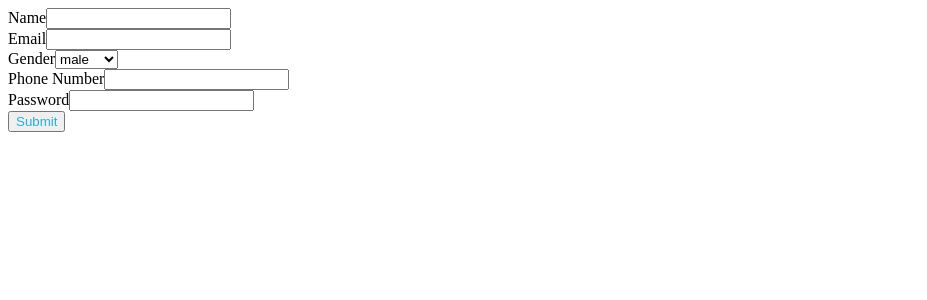
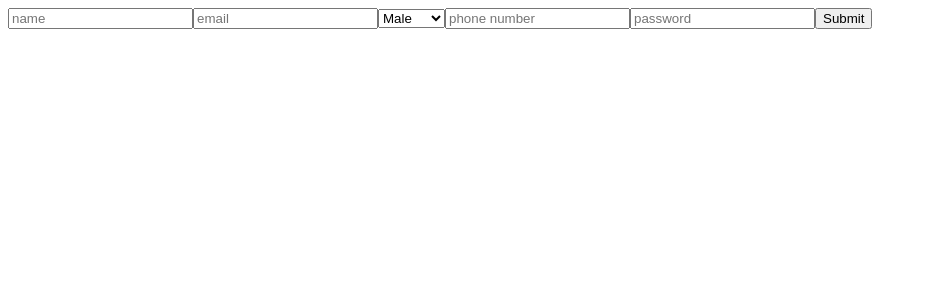
Before and after one commit to RiteshBharvey/Signup-Form---Rendering-Lists-Conditional-content-Outputting-Conditional-Cont---e24ksudtzq29, a React app: page / in a window 1280 px wide. Shown: the top 300 px of the page, without its empty margins (0-927 px from the left). Built offline with nearby package versions, Linux system fonts and the light colour scheme.

Commit message:
Update App.js

```diff
--- a/src/components/App.js
+++ b/src/components/App.js
@@ -1,139 +1,203 @@
-import React, {Component, useState} from "react";
-import '../styles/App.css';
+import React, {useState} from 'react';
 
-const App = () => {
-  const [formIsValid, setFormIsvalid] = useState(false);
-  const [errorMessage, setErrorMessage] = useState("");
-  const [username,setUsername]=useState("");
-  const [inputData, setInputData] = useState({
-    name: "",
-    email: "",
-    gender: "male",
-    phoneNumber: "",
-    password: ""
-  });
+import '../styles/App.css'
 
-  const changeHandler = (e) => {
-    if (e.target.id === "userName") {
-      setInputData((prevInput) => {
-        return { ...prevInput, name: e.target.value };
-      });
-    } else if (e.target.id === "userEmail") {
-      setInputData((prevInput) => {
-        return { ...prevInput, email: e.target.value };
-      });
-    } else if (e.target.id === "userGender") {
-//       console.log(e.target.value);
-      setInputData((prevInput) => {
-        return { ...prevInput, gender: e.target.value };
-      });
-    } else if (e.target.id === "userPhoneNumber") {
-      setInputData((prevInput) => {
-        return { ...prevInput, phoneNumber: e.target.value };
-      });
-    } else if (e.target.id === "userPassword") {
-      setInputData((prevInput) => {
-        return { ...prevInput, password: e.target.value };
-      });
-    }
-    setFormIsvalid(false);
-    setErrorMessage("");
-  };
 
-  const formSubmitHandler = (e) => {
-    e.preventDefault();
-    if (
-      inputData.name.trim() === "" ||
-      inputData.email.trim() === "" ||
-      inputData.phoneNumber.trim() === "" ||
-      inputData.password.trim() === ""
-      ) {
-        setErrorMessage("All fields are mandatory");
-        return;
-      }
-      if (!inputData.name.trim().match(/^[0-9a-zA-Z ]+$/)) {
-        setErrorMessage("Name is not alphanumeric");
-        return;
-      }
-      if (!inputData.email.trim().includes("@")) {
-      setErrorMessage("Email must contain @");
-      return;
-    }
-    if (!inputData.phoneNumber.trim().match(/^[0-9]+$/)) {
-      setErrorMessage("Phone Number must contain only numbers");
-      return;
-    }
-    if (inputData.password.trim().length < 6) {
-      setErrorMessage("Password must contain atleast 6 letters");
-      return;
-    }
-//     console.log(e.target);
-    setFormIsvalid(true);
-    setUsername(inputData.name);
-    setInputData({
-      name: "",
-      email: "",
-      gender: "male",
-      phoneNumber: "",
-      password: ""
-    });
-  };
-  return (
-    <div id="main">
-      <form onSubmit={formSubmitHandler}>
-        <label htmlFor="userName">Name</label>
-        <input
-          id="userName"
-          data-testid="name"
-          type="text"
-          value={inputData.name}
-          onChange={changeHandler}
-        />
-        <br />
-        <label htmlFor="userEmail">Email</label>
-        <input
-          id="userEmail"
-          data-testid="email"
-          // type="email"
-          value={inputData.email}
-          onChange={changeHandler}
-        />
-        <br />
-        <label htmlFor="userGender">Gender</label>
-        <select
-          id="userGender"
-          data-testid="gender"
-          value={inputData.gender}
-          onChange={changeHandler}
-        >
-          <option value="male">male</option>
-          <option value="female">female</option>
-          <option value="other">other</option>
-        </select>
-        <br />
-        <label htmlFor="userPhoneNumber">Phone Number</label>
-        <input
-          id="userPhoneNumber"
-          data-testid="phoneNumber"
-          // type="number"
-          value={inputData.phoneNumber}
-          onChange={changeHandler}
-        />
-        <br />
-        <label htmlFor="userPassword">Password</label>
-        <input
-          id="userPassword"
-          data-testid="password"
-          type="password"
-          value={inputData.password}
-          onChange={changeHandler}
-        />
-        <br />
-        <button data-testid="submit">Submit</button>
-      </form>
-      {formIsValid ? <h1>Hello {username}</h1> : <p>{errorMessage}</p>}
-    </div>
-  );
-};
+
+function App() {
+
+ const [name, setName] = useState('');
+
+ const [email, setEmail] = useState('');
+
+ const [gender, setGender] = useState('male');
+
+ const [phoneNumber, setPhoneNumber] = useState('');
+
+ const [password, setPassword] = useState('');
+
+ const [userName, setUserName] = useState('');
+
+ const [nameError, setNameError] = useState('');
+
+ const [emailError, setEmailError] = useState('');
+
+ const [phoneNumberError, setPhoneNumberError] = useState('');
+
+ const [passwordError, setPasswordError] = useState('');
+
+ const [emptyError, setEmptyError] = useState('');
+
+ const [genderError, setGenderError] = useState('');
+
+
+
+ const resetErrorDefault = () =>{
+
+     setNameError('');
+
+     setPhoneNumberError('');
+
+     setPasswordError('');
+
+     setEmailError('');
+
+     setEmptyError('');
+
+     setGenderError('');
+
+ }
+
+ const validate = () => {
+
+   if(name === '' || email === '' || gender === '' || phoneNumber === '' || password === ''){
+
+     setEmptyError('All fields are mandatory');
+
+     setUserName('');
+
+     return false;
+
+   }
+
+   if(!name.match(/^[A-Za-z0-9- ]+$/)) {
+
+     setNameError('Name is not alphanumeric');
+
+     setUserName('');
+
+     return false;
+
+ }
+
+   if(!email.includes('@')){
+
+     setEmailError('email must contain @');
+
+     setUserName('');
+
+     return false;
+
+   }
+
+   if (!gender.match(/male|female|others/i)) {
+
+     setGenderError('Please identify as male, female or others');
+
+     setUserName('');
+
+     return false;
+
+   }
+
+   if(!phoneNumber.match(/^[0-9]+$/)){
+
+     setPhoneNumberError('Phone Number must contain only numbers');
+
+     setUserName('');
+
+     return false;
+
+   }
+
+   if(password.length < 6){
+
+     setPasswordError('Password must contain atleast 6 letters');
+
+     setUserName('');
+
+     return false;
+
+   }
+
+   return true;
+
+ }
+
+ const handleSubmit = (e) => {
+
+   e.preventDefault();
+
+   resetErrorDefault();
+
+   const isValid = validate();
+
+   if(isValid) {
+
+     setName('');
+
+     setEmail('');
+
+     setGender('');
+
+     setPhoneNumber('');
+
+     setPassword('');
+
+     resetErrorDefault();
+
+     // console.log(name, email, gender, phoneNumber, password);
+
+     setUserName(email.substr(0, email.indexOf('@')));
+
+   }
+
+ }
+
+
+
+ return (
+
+   <div className="App">
+
+       <form onSubmit={handleSubmit}>
+
+         <input data-testid='name' type='text' placeholder='name' value={name} onChange={(e) => setName(e.target.value)}></input>
+
+         <span>{nameError}</span>
+
+         <input data-testid='email' type='text' placeholder='email' value={email} onChange={(e) => setEmail(e.target.value)}></input>
+
+         <span>{emailError}</span>
+
+         <select data-testid='gender' name="gender" value={gender} onChange={(e) => setGender(e.target.value)}>
+
+           <option value="male">Male</option>
+
+           <option value="female">Female</option>
+
+           <option value="other">Other</option>
+
+         </select>
+
+         <span>{genderError}</span>
+
+         <input data-testid='phoneNumber' type='text' placeholder='phone number' value={phoneNumber} onChange={(e) => setPhoneNumber(e.target.value)}></input>
+
+         <span>{phoneNumberError}</span>
+
+         <input data-testid='password' type='password' placeholder='password' value={password} onChange={(e) => setPassword(e.target.value)}></input>
+
+         <span>{passwordError}</span>
+
+         <span>{emptyError}</span>
+
+         <input type="submit" data-testid='submit' value="Submit" />
+
+       </form>
+
+       <div className='username'>
+
+         <h2> { (userName) ? "Hello " + (userName) : '' }</h2>
+
+       </div>
+
+   </div>
+
+ );
+
+}
+
+
 
 export default App;
```
